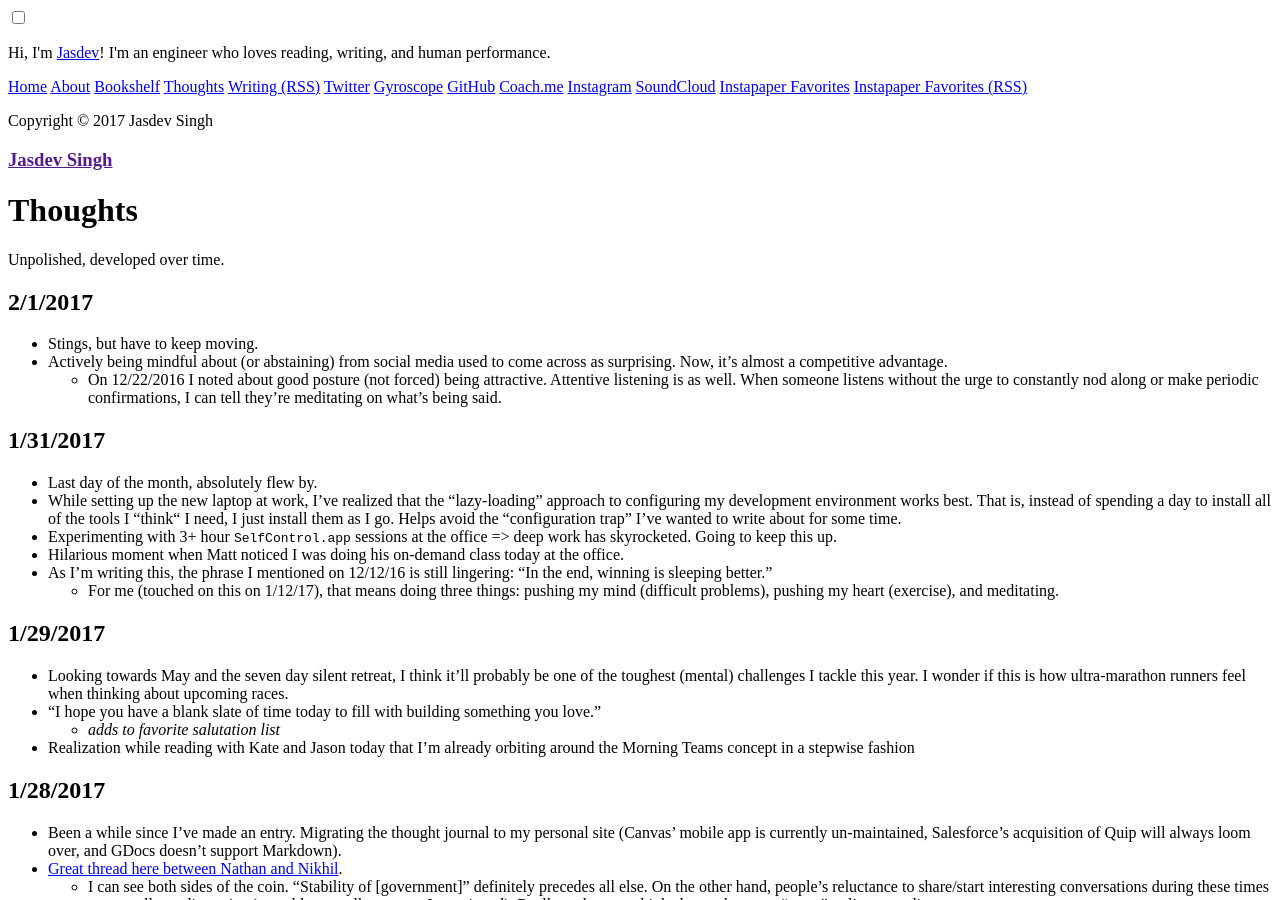
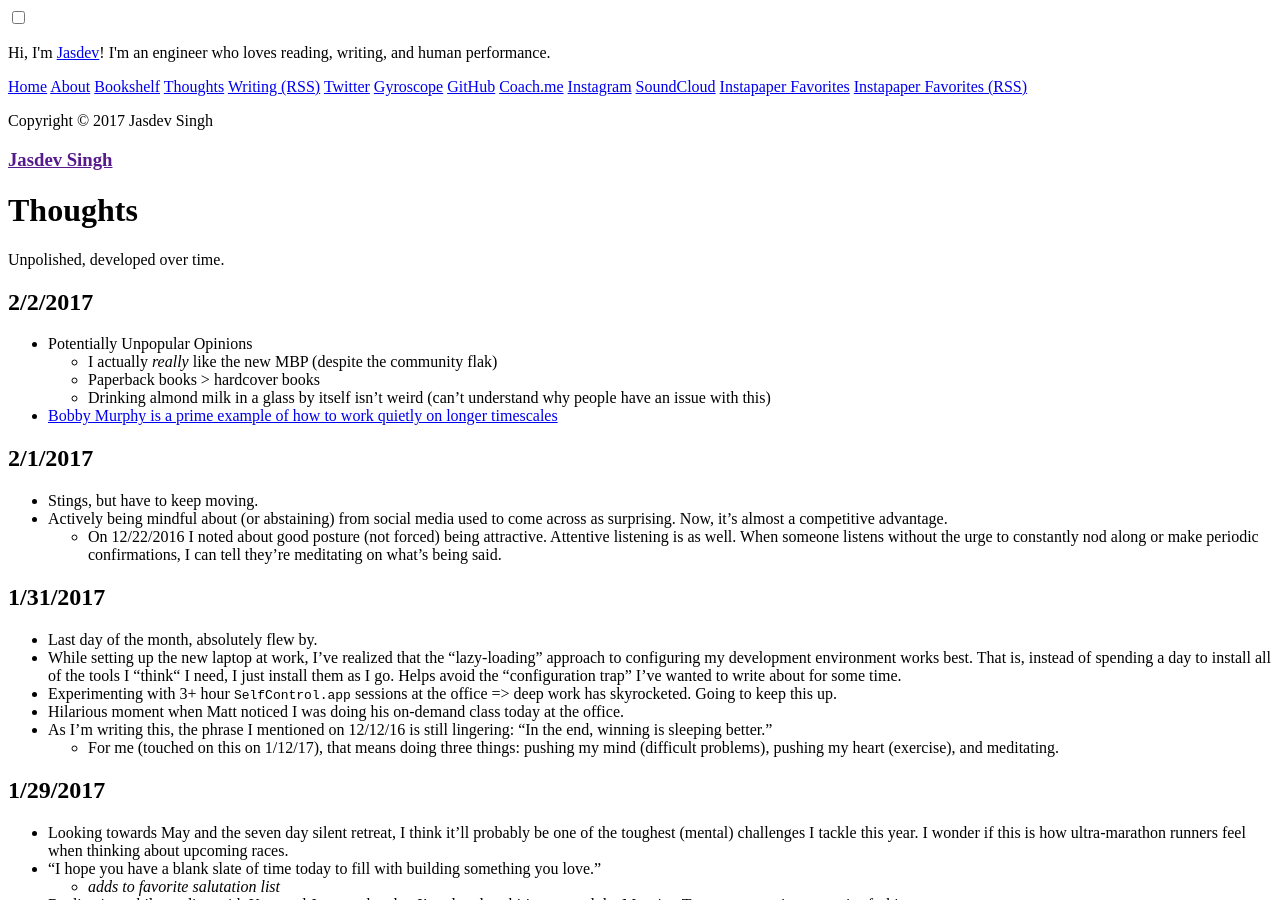
Before and after one commit to rvsrvs/jasdev.github.io, a Jekyll site: the page built from thoughts.md, in a window 1280 px wide and 900 px high. Built offline with Jekyll 4.4.1, drawn with Linux system fonts in a browser that asks for light colours.

Commit message:
2/2 Updates

```diff
--- a/thoughts.md
+++ b/thoughts.md
@@ -4,6 +4,14 @@ title: Thoughts
 ---
 
 Unpolished, developed over time.
+
+## 2/2/2017
+
+- Potentially Unpopular Opinions
+    - I actually _really_ like the new MBP (despite the community flak)
+    - Paperback books > hardcover books
+    - Drinking almond milk in a glass by itself isn’t weird (can’t understand why people have an issue with this)
+- [Bobby Murphy is a prime example of how to work quietly on longer timescales](https://twitter.com/jasdev/status/827288017685639168)
 
 ## 2/1/2017
 
```
